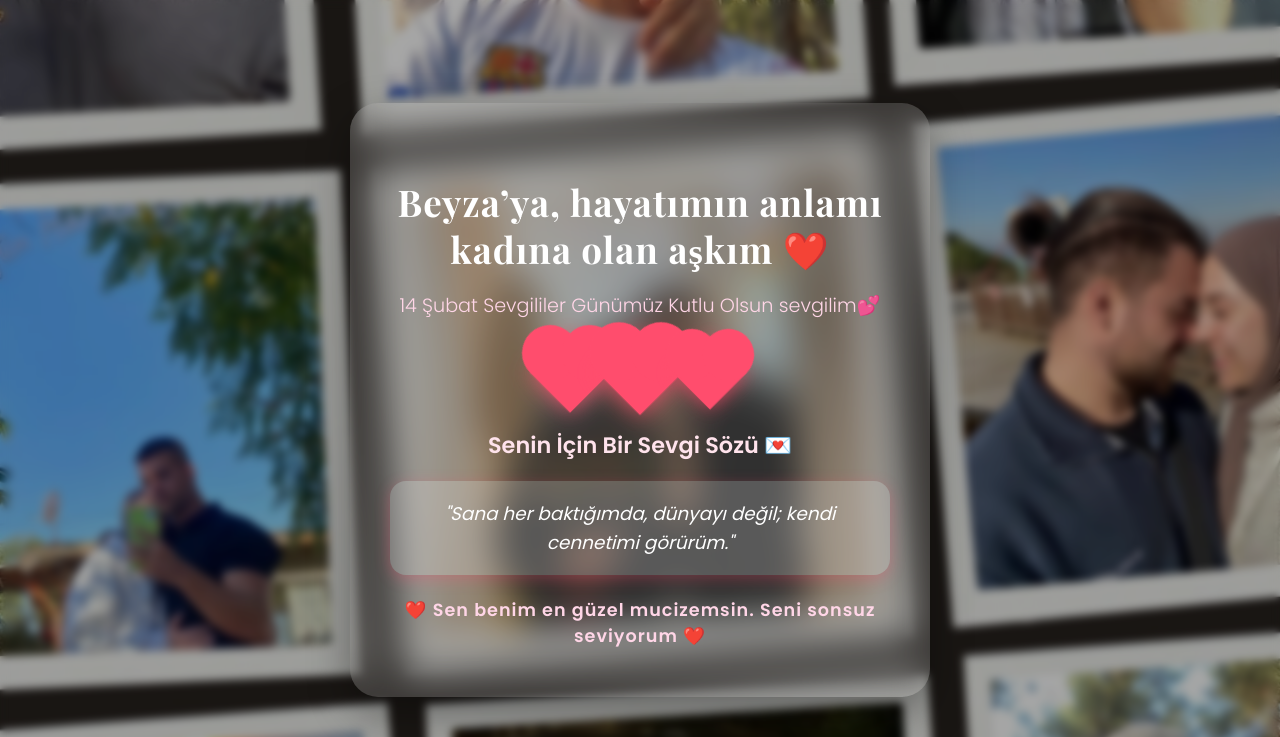
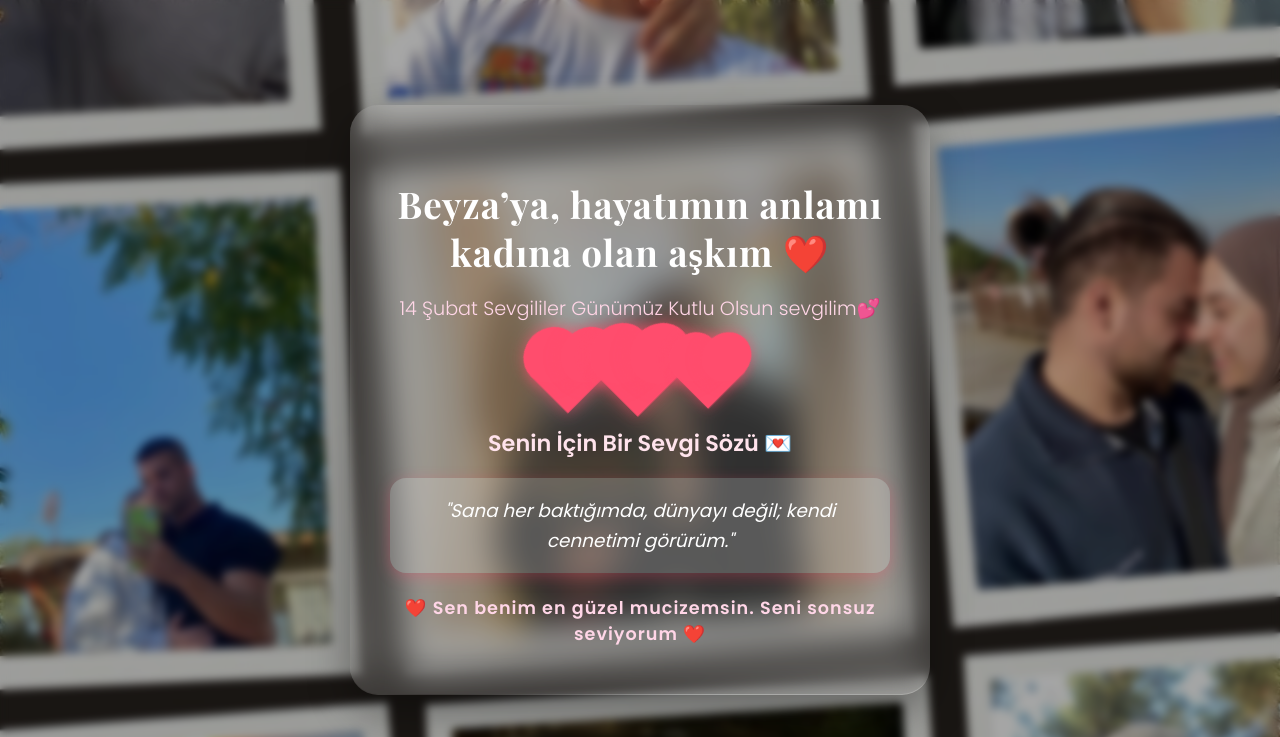
Before and after one commit to Savasmetin/app, a Flask app: page / in a window 1280 px wide. Shown: the top 737 px of the page. Run offline with Flask 2, Linux system fonts and the light colour scheme.

Commit message:
Update style.css

```diff
--- a/app/static/css/style.css
+++ b/app/static/css/style.css
@@ -51,6 +51,7 @@ body::before {
 }
 
 /* Kalp Alanı */
+/* Kalp Alanı */
 .heart-container {
     margin: 28px 0;
     display: flex;
@@ -58,44 +59,50 @@ body::before {
     gap: 20px;
 }
 
+/* Kompakt ve düzgün kalp şekli */
 .heart {
+    position: relative;
     width: 50px;
-    height: 50px;
-    background: #ff4d6d;
-    position: relative;
+    height: 45px;
     transform: rotate(-45deg);
     animation: pulse 1.4s infinite ease-in-out;
-    box-shadow: 0 0 20px rgba(255, 77, 109, 0.8);
 }
 
-.heart2 { animation-delay: 0.4s; }
-.heart3 { animation-delay: 0.8s; }
-
-.heart:before,
-.heart:after {
+.heart::before,
+.heart::after {
     content: "";
     position: absolute;
     width: 50px;
-    height: 50px;
+    height: 45px;
     background: #ff4d6d;
     border-radius: 50%;
 }
 
-.heart:before {
-    top: -25px;
+/* Sol ve sağ yuvarlak kısmı */
+.heart::before {
+    top: -22px;
     left: 0;
 }
-
-.heart:after {
-    left: 25px;
+.heart::after {
+    left: 22px;
     top: 0;
 }
 
+/* Kalp rengini daha dolgun yap */
+.heart, .heart::before, .heart::after {
+    background: #ff4d6d;
+    box-shadow: 0 0 12px rgba(255,77,109,0.6);
+}
+
+/* Animasyon gecikmeleri */
+.heart2 { animation-delay: 0.4s; }
+.heart3 { animation-delay: 0.8s; }
+
+/* Puls animasyonu */
 @keyframes pulse {
     0%, 100% { transform: scale(1) rotate(-45deg); }
-    50% { transform: scale(1.2) rotate(-45deg); }
+    50% { transform: scale(1.3) rotate(-45deg); }
 }
-
 /* Söz Bölümü */
 .quote-section {
     margin: 30px 0 15px 0;
```
